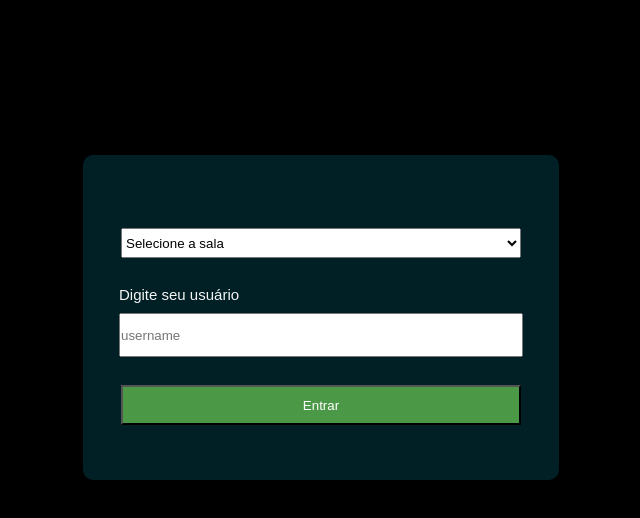
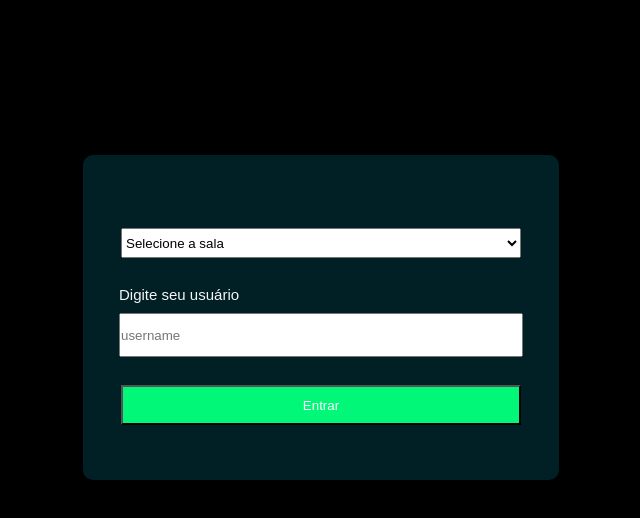
Before and after one commit to kev1nnnnnnn/chat-websocket, a website: page public/index.html in a window 1280 px wide. Shown: the whole page, without its empty margins (319-959 px from the left). Drawn offline with Linux system fonts and the light colour scheme.

Commit message:
ajustes layout, chat, index

```diff
--- a/public/style.css
+++ b/public/style.css
@@ -18,7 +18,7 @@ body {
   button {
     width: 400px;
     height: 40px;
-    background: #4b9847;
+    background: #00f777;
     outline: none;
     color: #fff;
     cursor: pointer;
```
